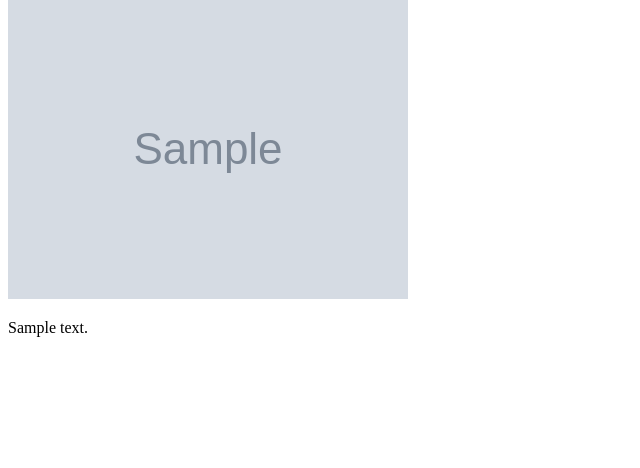
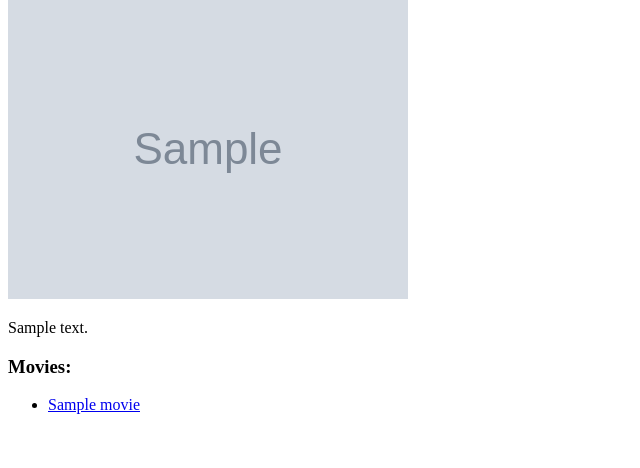
Before and after one commit to Anue/imdj, a Django app: template imdj/movies/templates/imdj/director_detail.html in a window 1280 px wide. Shown: the part 68-536 px from the top of the page, without its empty margins (0-640 px from the left). Run offline with Django 3.2, Linux system fonts and the light colour scheme; the template is opened without the code that fills it: most values are stand-ins (such as "Sample title", 1, 10 or a date in 2020); grey boxes marked "Sample" are stand-in pictures.

Commit message:
tiny inprovements

```diff
--- a/imdj/movies/models.py
+++ b/imdj/movies/models.py
@@ -80,7 +80,7 @@ class Movie(models.Model):
         return reverse('movies:movie_detail', args=(self.pk, self.slug))
 
     class Meta:
-        ordering = ('likes',)
+        ordering = ('-likes',)
 
 
 def create_slug(sender, instance, *args, **kwargs):
--- a/imdj/movies/templates/imdj/director_detail.html
+++ b/imdj/movies/templates/imdj/director_detail.html
@@ -1 +1,11 @@
 {% extends "imdj/base_person.html" %}
+
+{% block content %}
+{{ block.super }}
+<h3>Movies:</h3>
+<ul>
+{% for movie in object.movie_set.all %}
+<li><a href="{{ movie.get_absolute_url }}">{{ movie.name }}</a></li>
+{% endfor %}
+</ul>
+{% endblock %}
--- a/imdj/movies/templates/imdj/movie_detail.html
+++ b/imdj/movies/templates/imdj/movie_detail.html
@@ -21,6 +21,8 @@
      style="display: none">Like</a>
 </p>
 <p>{{ object.description }}</p>
+<h3>Director</h3>
+<a href="{{ object.director.get_absolute_url }}">{{ object.director.get_full_name }}</a>
 <h3>Cast</h3>
 <ul>
   {% for actor in object.actors.all %}
```
